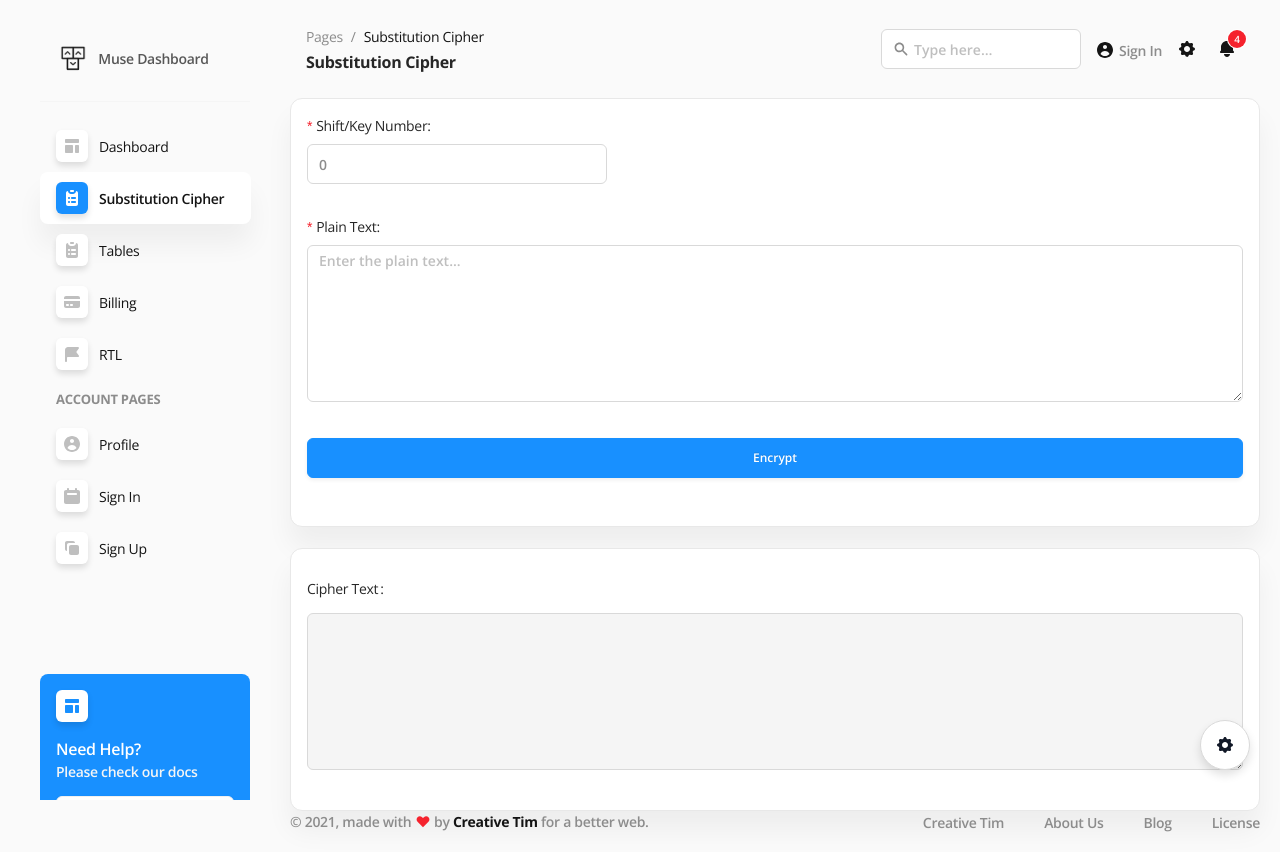
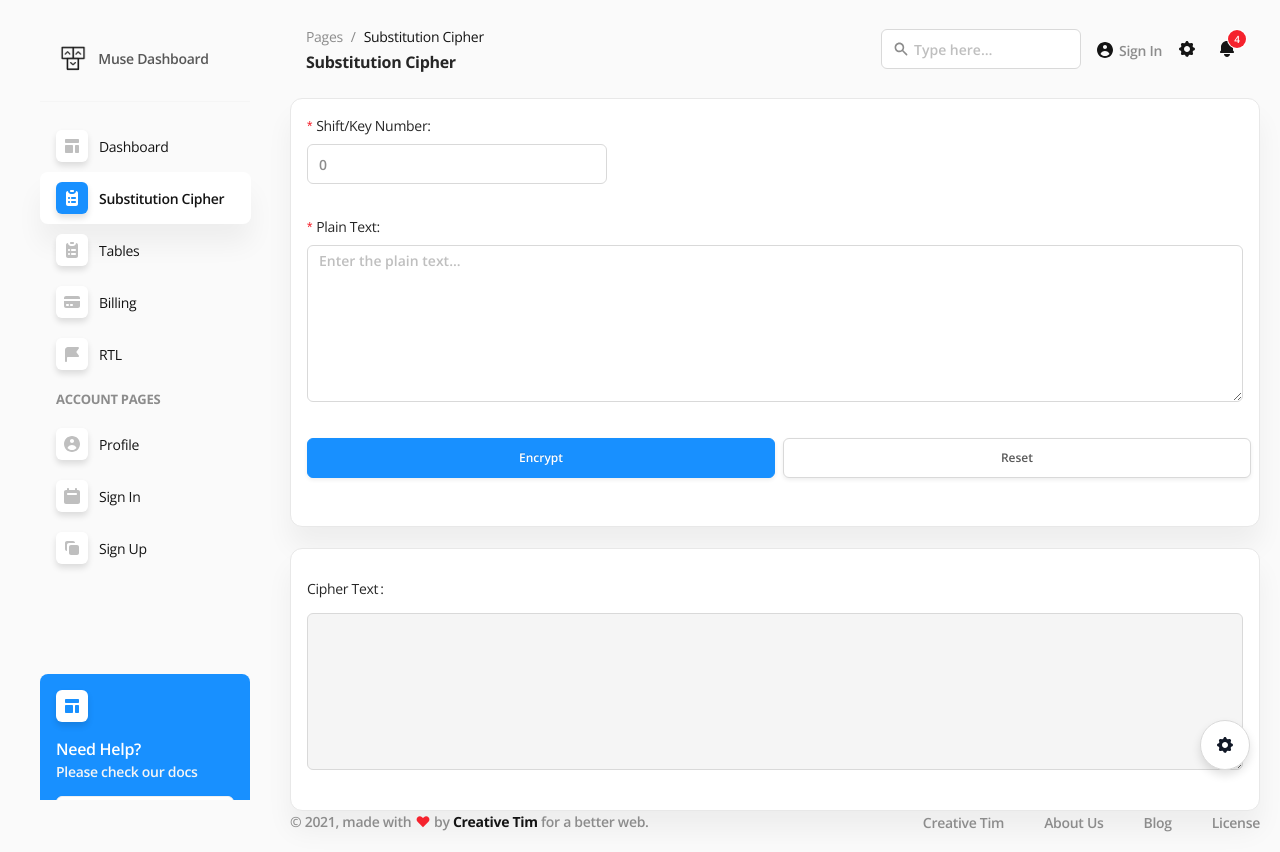
Before and after one commit to WakabayashiG/cryptography-algorithms, a Vue app: page /#/substitutionCipher in a window 1280 px wide. Built offline with nearby package versions, Linux system fonts and the light colour scheme; what vue-github-buttons would draw is missing.

Commit message:
Handle Reset - Substitution Cipher

```diff
--- a/src/views/SubstitutionCipher.vue
+++ b/src/views/SubstitutionCipher.vue
@@ -11,11 +11,26 @@
           <a-textarea placeholder="Enter the plain text..." :rows="7"
                       v-decorator="['plainText', { rules: [{ required: true, message: 'Please input plain text!' }] }]" />
         </a-form-item>
-        <a-form-item>
-          <a-button type="primary" html-type="submit" style="width: 100%;">
-            Encrypt
-          </a-button>
-        </a-form-item>
+
+
+        <a-row type="flex">
+          <a-col :span="24" :md="12">
+            <a-form-item>
+              <a-button type="primary" html-type="submit" style="width: 100%;">
+                Encrypt
+              </a-button>
+            </a-form-item>
+          </a-col>
+          <a-col :span="24" :md="12">
+            <a-form-item>
+              <a-button :style="{ marginLeft: '8px', width: '100%' }" @click="handleReset">
+                Reset
+              </a-button>
+            </a-form-item>
+          </a-col>
+        </a-row>
+
+
       </a-form>
     </a-card>
 
@@ -52,6 +67,12 @@ export default {
   },
 
   methods: {
+
+    handleReset() {
+      this.form.resetFields();
+      this.cipherText = '';
+    },
+
     handleSubmit(e) {
       e.preventDefault();
       this.cipherText = '';
```
